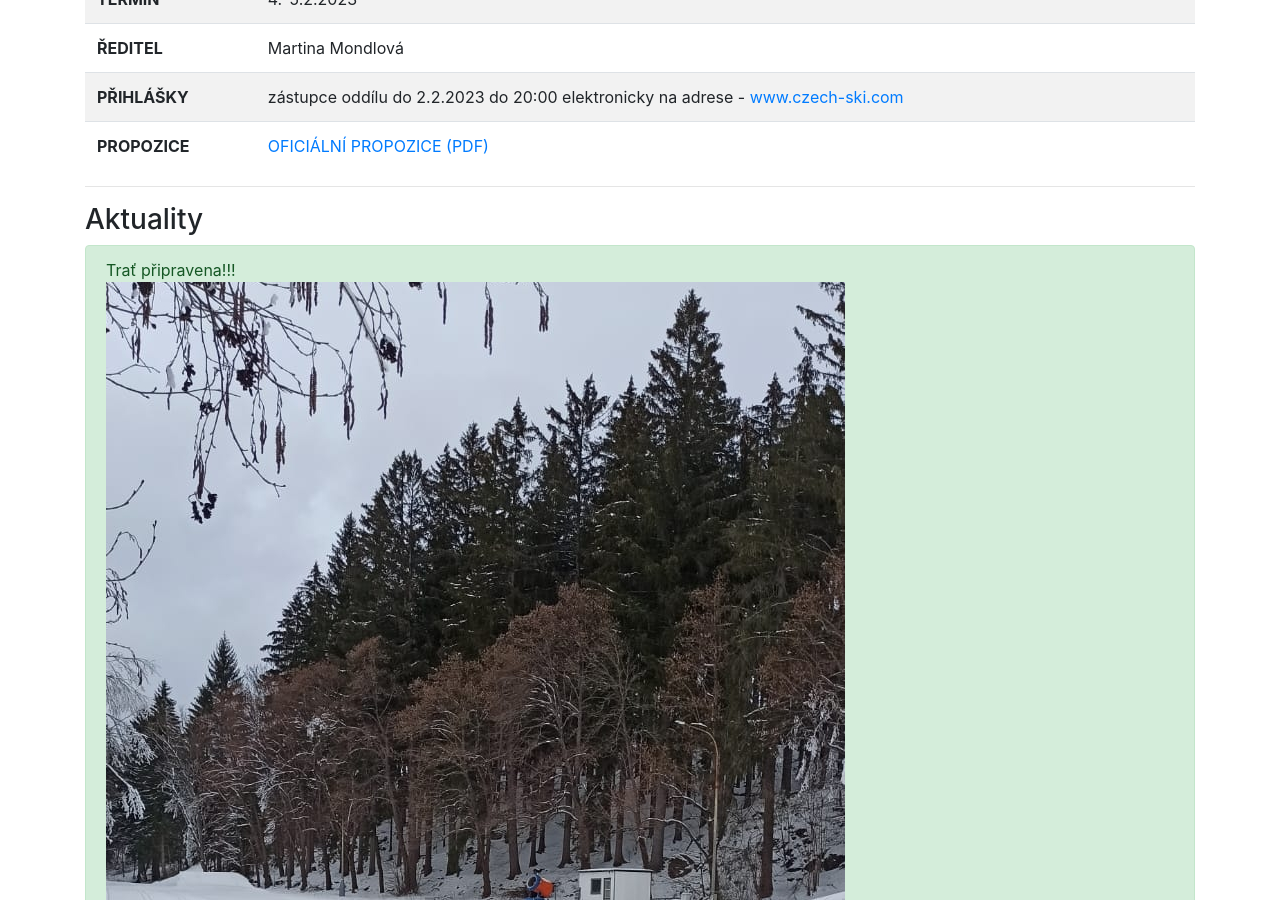
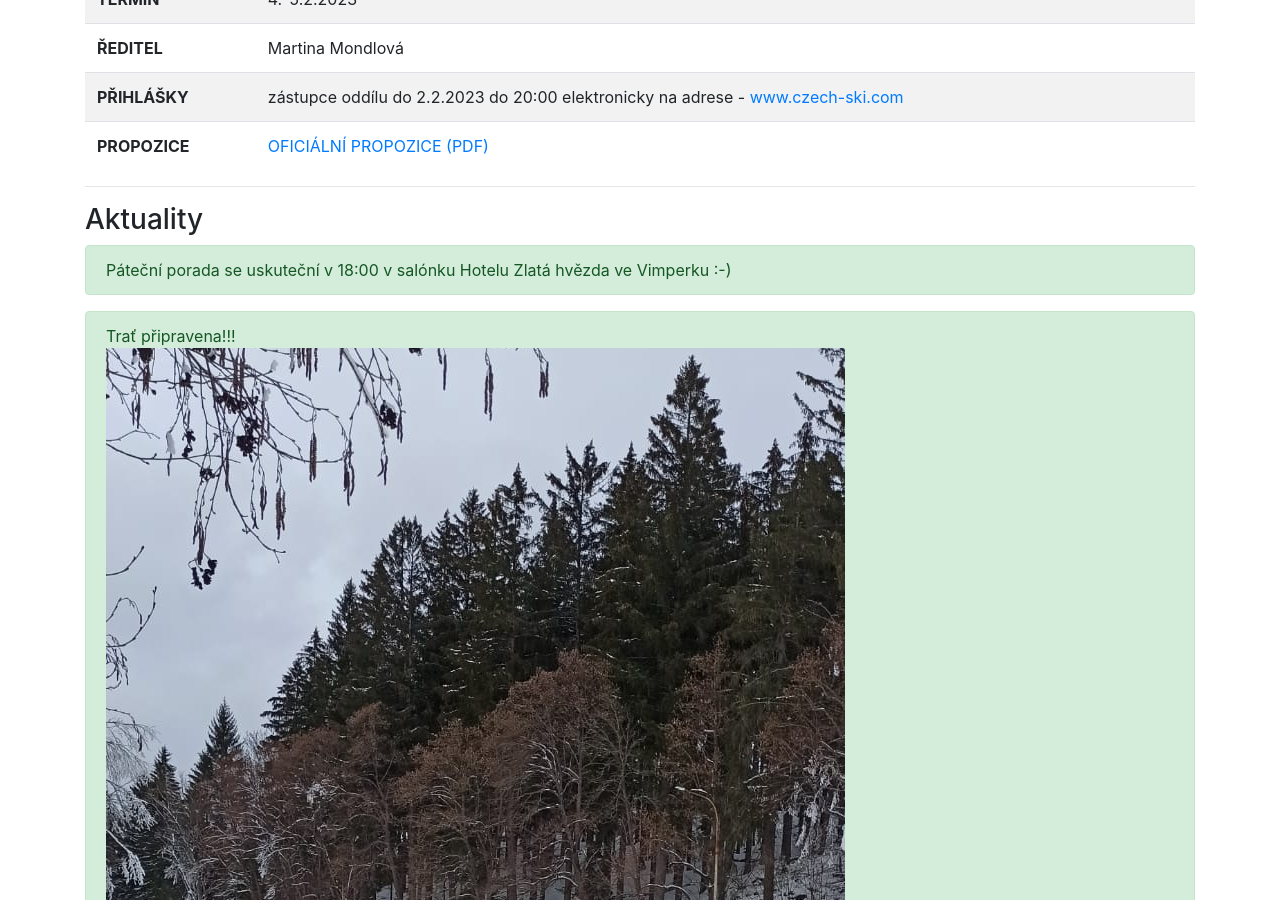
Before and after one commit to skisumava/skisumava.github.io, a Jekyll site: the page built from hnt.html, in a window 1280 px wide and 900 px high, scrolled down 751 px. Built offline with Jekyll 4.4.1, drawn with Linux system fonts in a browser that asks for light colours.

Commit message:
Update hnt.html

```diff
--- a/hnt.html
+++ b/hnt.html
@@ -54,6 +54,11 @@ date: "4.-5.2.2023"
 
 <div id="news">
 		<h3>Aktuality</h3>
+
+ 		<div class="alert alert-success" role="alert">
+		  Páteční porada se uskuteční v 18:00 v salónku Hotelu Zlatá hvězda ve Vimperku :-)
+		</div>
+
 
  		<div class="alert alert-success" role="alert">
 		  Trať připravena!!!<br>
```
